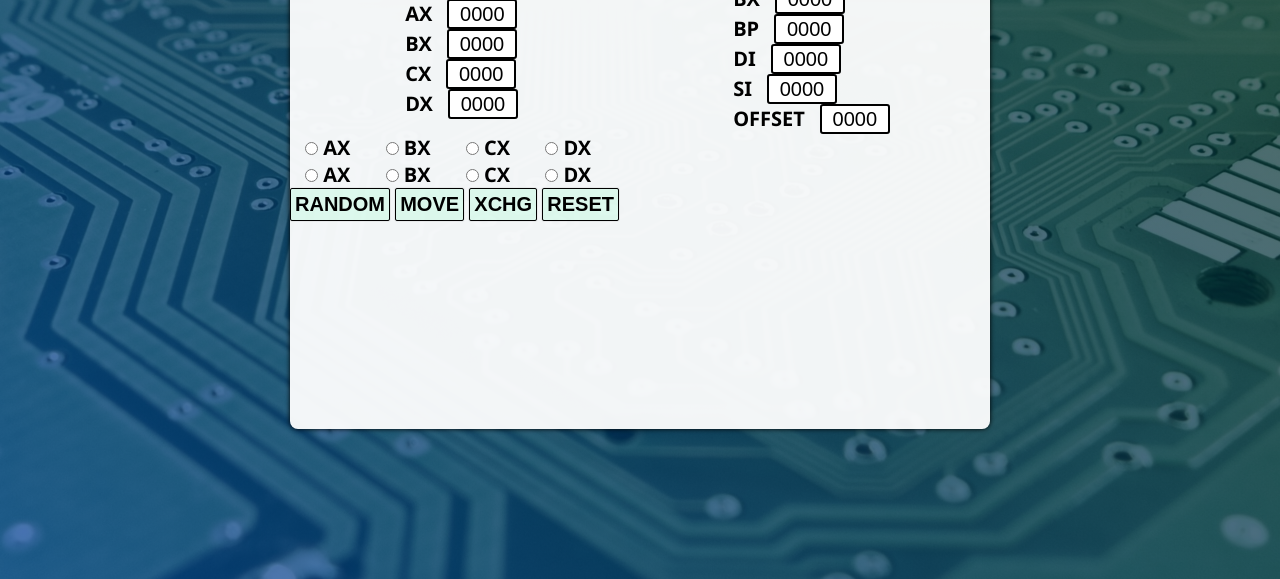
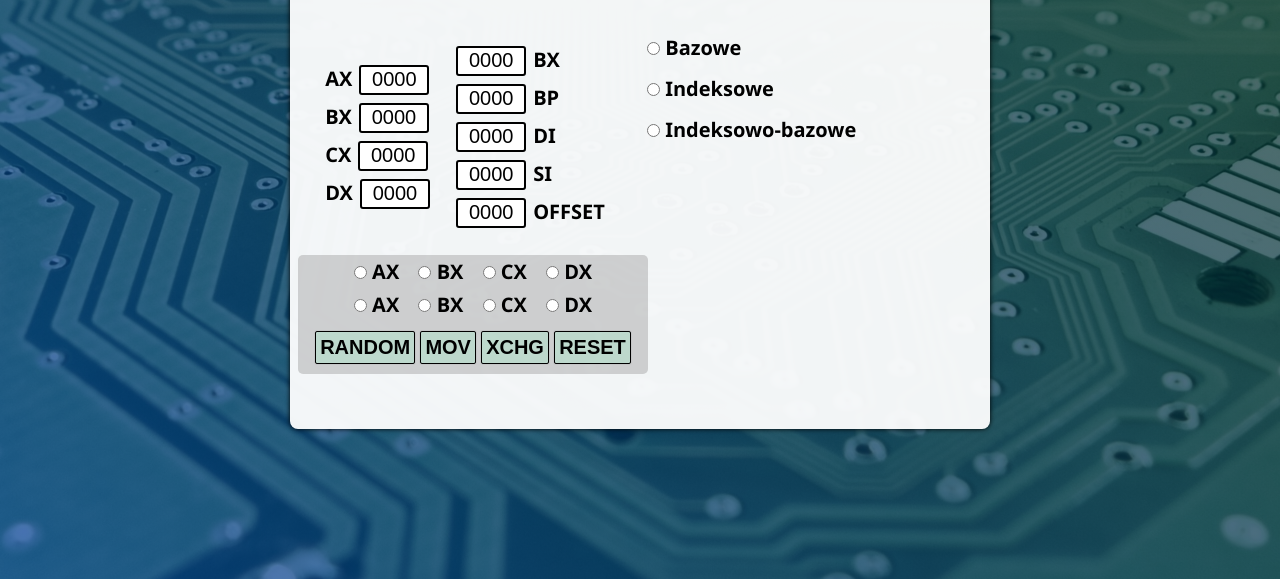
Before and after one commit to knizinsky/intel-8086-simulator, a plain HTML site: page index.html in a window 1280 px wide. Shown: the part 221-800 px from the top of the page. Drawn offline with Linux system fonts and the light colour scheme.

Commit message:
ux improved + adressing option added

```diff
--- a/index.html
+++ b/index.html
@@ -14,7 +14,11 @@
     <div class="container">
         <div class="bg-image">
             <div class="box-container">
+                <header class="header">
                     <h1>Symulator procesora Intel 8086</h1>
+                </header>
+
+                <div class="halfSimulator">
                     <div class="inputs-container">
                         <div class="first-section">
                             <div class="first-register">
@@ -37,23 +41,23 @@
 
                         <div class="second-section">
                             <div class="second-register">
-                            <label for="bx2">BX</label><input type="text" id="bx2" value="0000" pattern="[a-fA-F\d]+"
-                                maxlength="4">
+                                <input type="text" id="bx2" value="0000" pattern="[a-fA-F\d]+" maxlength="4"><label
+                                    for="bx2">BX</label>
                             </div>
                             <div class="second-register">
-                            <label for="bp">BP</label><input type="text" id="bp" value="0000" pattern="[a-fA-F\d]+"
-                                maxlength="4">
+                                <input type="text" id="bp" value="0000" pattern="[a-fA-F\d]+" maxlength="4"><label
+                                    for="bp">BP</label>
                             </div>
                             <div class="second-register">
-                            <label for="di">DI</label><input type="text" id="di" value="0000" pattern="[a-fA-F\d]+"
-                                maxlength="4">
+                                <input type="text" id="di" value="0000" pattern="[a-fA-F\d]+" maxlength="4"><label
+                                    for="di">DI</label>
                             </div>
                             <div class="second-register">
-                            <label for="si">SI</label><input type="text" id="si" value="0000" pattern="[a-fA-F\d]+"
-                                maxlength="4">
+                                <input type="text" id="si" value="0000" pattern="[a-fA-F\d]+" maxlength="4"><label
+                                    for="si">SI</label>
                                 <div class="second-register">
-                                <label for="offs">OFFSET</label><input type="text" id="offs" value="0000"
-                                    pattern="[a-fA-F\d]+" maxlength="4">
+                                    <input type="text" id="offs" value="0000" pattern="[a-fA-F\d]+" maxlength="4"><label
+                                        for="offs">OFFSET</label>
                                 </div>
                             </div>
                         </div>
@@ -62,14 +66,15 @@
                         -->
                     </div>
 
-                <div class="radioSection1">
+                    <section class="wholeSection1">
+                        <div class="radioSection">
                             <label><input type="radio" name="register1" id="axRadioFirst"> AX</label>
                             <label><input type="radio" name="register1" id="bxRadioFirst"> BX</label>
                             <label><input type="radio" name="register1" id="cxRadioFirst"> CX</label>
                             <label><input type="radio" name="register1" id="dxRadioFirst"> DX</label>
                         </div>
 
-                <div class="radioSection2">
+                        <div class="radioSection">
                             <label><input type="radio" name="register2" id="axRadioSecond"> AX</label>
                             <label><input type="radio" name="register2" id="bxRadioSecond"> BX</label>
                             <label><input type="radio" name="register2" id="cxRadioSecond"> CX</label>
@@ -78,9 +83,18 @@
 
                         <div class="buttons">
                             <button id="randomBtn">RANDOM</button>
-                    <button id="moveBtn">MOVE</button>
+                            <button id="moveBtn">MOV</button>
                             <button id="xchgBtn">XCHG</button>
                             <button id="resetBtn">RESET</button>
+                        </div>
+                    </section>
+                </div>
+
+                <div class="secondHalfSimulator">
+                    <div class="radioSection3">
+                        <label><input type="radio" name="adressingType" id="axRadioSecond"> Bazowe</label>
+                        <label><input type="radio" name="adressingType" id="bxRadioSecond"> Indeksowe</label>
+                        <label><input type="radio" name="adressingType" id="cxRadioSecond"> Indeksowo-bazowe</label>
                     </div>
                 </div>
 
@@ -88,6 +102,7 @@
             </div>
         </div>
     </div>
+    </div>
     <script src="./js/script.js"></script>
 </body>
 
--- a/sass/style.scss
+++ b/sass/style.scss
@@ -41,7 +41,42 @@ body {
 		font-weight: bold;
 		box-shadow: 0px 0px 5px black;
 		display: flex;
+		flex-direction: row;
+		flex-wrap: wrap;
+
+		.halfSimulator {
+			width: 50%;
+			display: flex;
 			flex-direction: column;
+		}
+
+		.secondHalfSimulator {
+			width: 50%;
+		}
+
+		.header {
+			width: 100%;
+			height: 50px;
+		}
+
+		.wholeSection1 {
+			background-color: rgba(150, 150, 150, 0.402);
+			width: 100%;
+			display: flex;
+			align-items: center;
+			flex-direction: column;
+			border-radius: 5px;
+			margin: 8px;
+		}
+
+		.radioSection {
+			padding: 3px 0;
+		}
+
+		.radioSection3 {
+			display: flex;
+			flex-direction: column;
+		}
 
 		button {
 			border: 1px solid black;
@@ -51,10 +86,10 @@ body {
 			padding: 4px;
 			font-weight: bold;
 			box-shadow: 0 0 1px rgb(119, 119, 119);
-            transition: background-color .2s;
+			transition: background-color 0.15s;
 		}
 
-        button:hover{
+		button:hover {
 			background-color: rgba(54, 224, 130, 0.37);
 		}
 
@@ -66,6 +101,7 @@ body {
 			width: 100%;
 			display: flex;
 			justify-content: space-around;
+			padding: 15px;
 
 			input {
 				width: 70px;
@@ -74,12 +110,13 @@ body {
 				border: 2px solid black;
 				border-radius: 3px;
 				font-size: 1em;
+				margin: 4px 0;
 				// margin-top: 10px;
 			}
 		}
 
 		label {
-			padding: 15px;
+			margin: 7px;
 		}
 
 		.first-section {
@@ -108,6 +145,8 @@ body {
 			button {
 				cursor: pointer;
 			}
+
+			padding: 10px;
 		}
 	}
 }
```
Also changed, not shown: css/style.css, 1 other file. Lines whose indentation alone changed are shown as unchanged.
